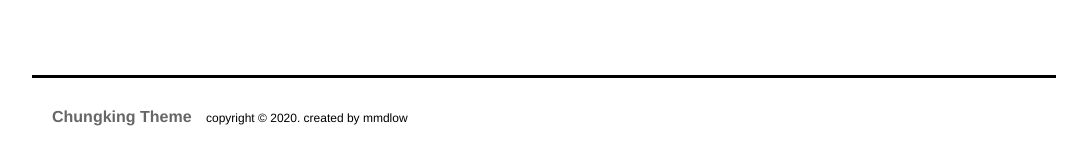
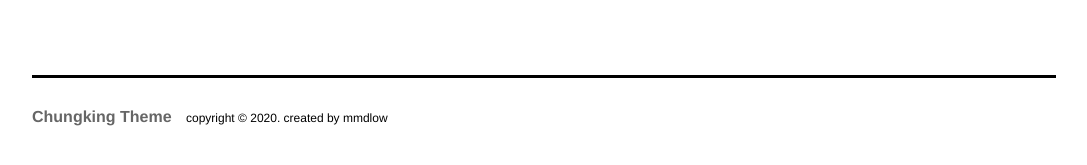
Before and after one commit to mmdlow/chungking, a Jekyll site: the page built from index.html, in a window 1280 px wide and 900 px high, scrolled down 451 px. Shown: the part 672-837 px from the top of the window, without its empty margins (96-1183 px from the left). Built offline with Jekyll 4.4.1, drawn with Linux system fonts in a browser that asks for light colours; the list of posts is cut into pages by our own code; a style sheet for code colours, icons or effects is not loaded.

Commit message:
Fix padding issues with header and footer

```diff
--- a/_includes/footer.html
+++ b/_includes/footer.html
@@ -1,27 +1,27 @@
 <div class="p-3 footer-nav">
-  <div class="pt-3 px-3 content mx-auto flex space-between border-top">
+  <div class="pt-3 content mx-auto flex space-between border-top">
     <div class="my-2 align-items-center">
       <a class="header-brand" href="{{ site.baseurl }}/">{{ site.title }}</a>
       <span class="small ml-2">copyright © 2020. created by {{ site.author }}</span>
     </div>
     <div class="my-2">
       {% if site.instagram %}
-      <a class="mx-2" href="{{ site.instagram }}">
+      <a class="ml-3" href="{{ site.instagram }}">
         <div data-icon="ei-sc-instagram" data-size="s"></div>
       </a>
       {% endif %}
       {% if site.twitter %}
-      <a class="mx-2" href="{{ site.twitter }}">
+      <a class="ml-3" href="{{ site.twitter }}">
         <div data-icon="ei-sc-twitter" data-size="s"></div>
       </a>
       {% endif %}
       {% if site.facebook %}
-      <a class="mx-2" href="{{ site.facebook }}">
+      <a class="ml-3" href="{{ site.facebook }}">
         <div data-icon="ei-sc-facebook" data-size="s"></div>
       </a>
       {% endif %}
       {% if site.github %}
-      <a class="mx-2" href="{{ site.github }}">
+      <a class="ml-3" href="{{ site.github }}">
         <div data-icon="ei-sc-github" data-size="s"></div>
       </a>
       {% endif %}
--- a/_includes/header.html
+++ b/_includes/header.html
@@ -1,4 +1,4 @@
-<header class="px-3 py-2 header-nav">
+<header class="py-2 header-nav">
   <div class="width-sm-stretch px-3 content mx-auto flex space-between">
     <div class="my-2">
       <a class="header-brand" href="{{ site.baseurl }}/">{{ site.title }}</a>
```
